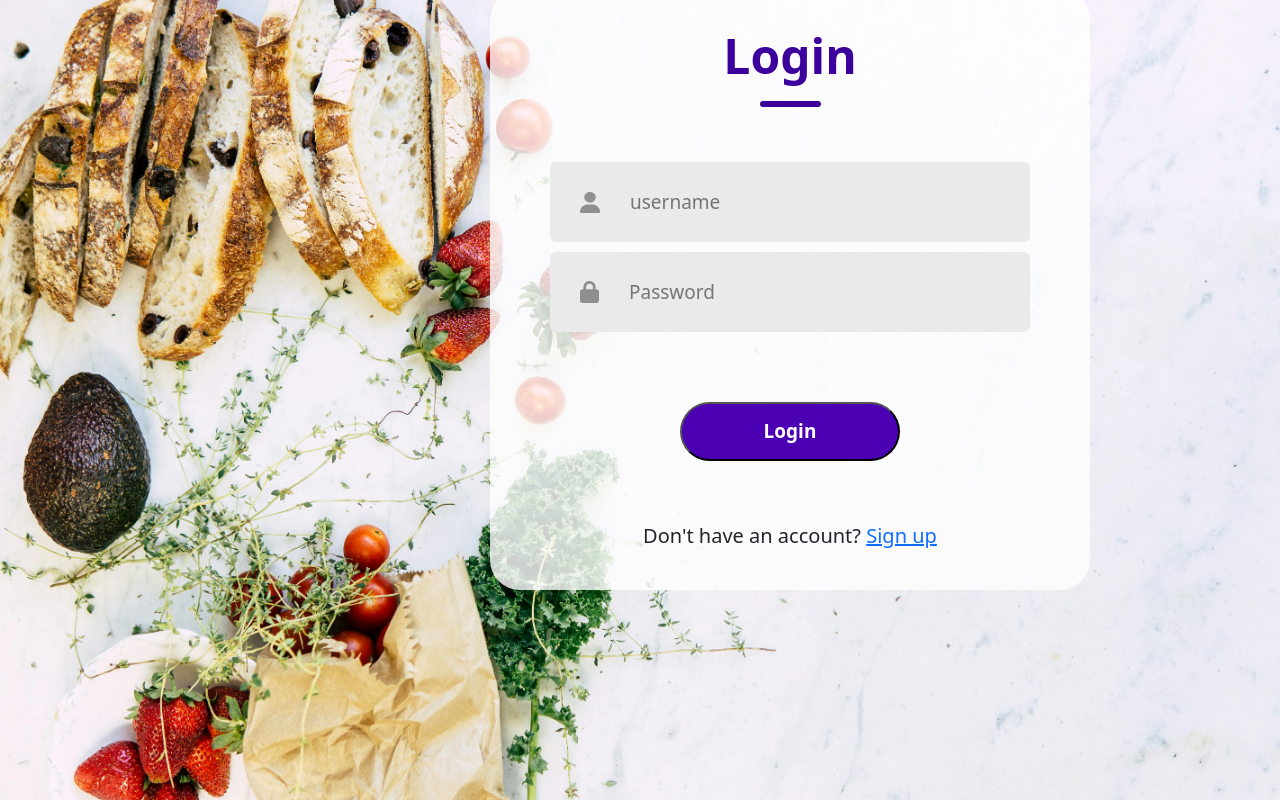
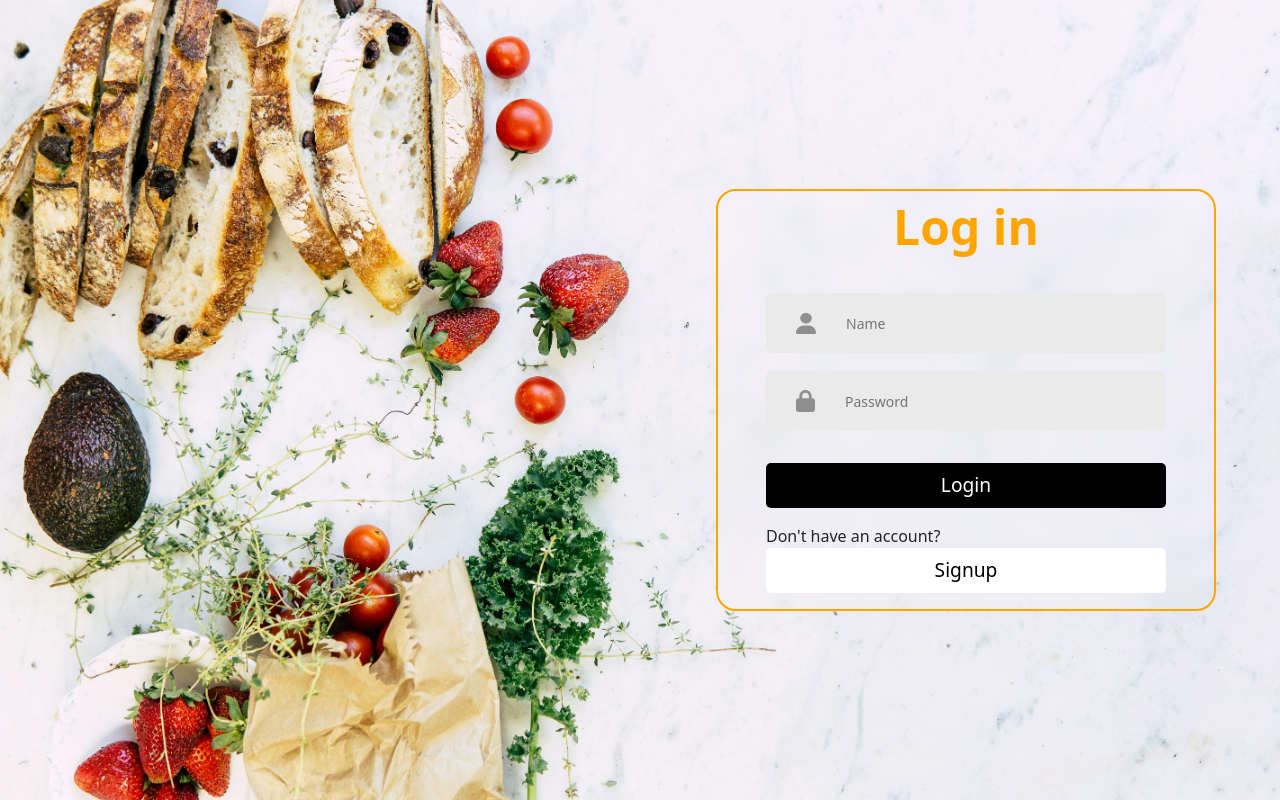
Before and after one commit to gaurav1954/CookConnect, a React (Vite) app in the folder frontend/: page /login in a window 1280 px wide. Built offline with nearby package versions, Linux system fonts and the light colour scheme.

Commit message:
finalized login

```diff
--- a/frontend/src/components/LS.css
+++ b/frontend/src/components/LS.css
@@ -1,19 +1,3 @@
-.container {
-    display: flex;
-    flex-direction: column;
-    background: #fff;
-    width: 600px;
-    height: 600px;
-    margin-bottom: 220px;
-    margin-right: 190px;
-    background: rgba(255, 255, 255, 0.8);
-    border-radius: 30px;
-
-}
-.sing-up-link{
-    font-size: 20px;
-    text-align: center;
-}
 .outer-container {
     background-image: url('../assets/loginImage.jpg');
     background-repeat: no-repeat;
@@ -23,102 +7,101 @@
     display: flex;
     justify-content: flex-end;
     align-items: center;
-}
-.header {
-    display: flex;
-    flex-direction: column;
-    align-items: center;
-    gap: 9px;
-    width: 100%;
-    margin-top: 30px;
-}
-
-.text {
-    color: #3c009d;
-    font-size: 48px;
-    font-weight: 700;
-}
-
-.underline {
-    width: 61px;
-    height: 6px;
-    background: #3c009d;
-    border-radius: 9px;
+    padding: 0rem 4rem;
 
 }
 
-.inputs {
-    margin-top: 55px;
-    display: flex;
-    flex-direction: column;
-    gap: 10px;
+.containerr {
+    height: fit-content;
+    padding: 0rem 3rem;
+    background: rgba(255, 255, 255, 0.1);
+    /* Adjust background color and opacity */
+    backdrop-filter: blur(8px);
+    border-radius: 20px;
 }
 
-.input {
+.login-container {
+    font-size: 22px;
+    font-style: italic;
+}
+
+.login-button {
+    border-radius: 20px;
+    padding: 12px;
+    margin: 10px;
+}
+
+.sub-con {
+    margin-top: 2rem;
+    width: 100%;
+    display: flex;
+    justify-content: center;
+
+}
+
+.btnn {
+    border: none;
+    font-size: 1.2rem;
+    padding: .5rem 1.5rem;
+    width: 100%;
+    border-radius: 5px;
+}
+
+
+.submit-btn {
+    background-color: black;
+    color: white;
+}
+
+.login-btn {
+    background-color: white;
+    color: black;
+}
+
+.inputss {
+    margin-top: 30px;
+    max-width: 100%;
+}
+
+.inputt {
     display: flex;
     align-items: center;
-    margin: auto;
-    width: 480px;
-    height: 80px;
+    width: 400px;
+    height: 60px;
     background: #eaeaea;
     border-radius: 6px;
+    margin-top: 18px;
 }
 
-.input img {
-    margin: 0px 30px;
-}
-
-.input input {
-    height: 50px;
-    width: 400px;
+.inputt input {
+    height: 100%;
+    width: 350px;
     background: transparent;
     border: none;
     outline: none;
     color: #797979;
-    font-size: 19px;
+    font-size: 14px;
 }
 
-.forget-password {
-    padding-left: 70px;
-    margin-top: 27px;
-    color: #797979;
-    font-size: 18px;
+.log-con {
+    margin: 1rem auto;
 }
 
-.forget-password span {
-    color: #3c009d;
-    cursor: pointer;
+.log-con p {
+    margin-bottom: 0;
 }
 
-.submit-container {
-    display: flex;
-    gap: 30px;
-    margin: 60px auto;
+.inputt img {
+    margin: 0px 30px;
 }
 
-.submit {
-    display: flex;
-    justify-content: center;
-    align-items: center;
-    width: 220px;
-    height: 59px;
-    color: #fff;
-    background: #4c00b4;
-    border-radius: 50px;
-    font-size: 19px;
-    font-weight: 700;
-    cursor: pointer;
+.val-error {
+    width: 100%;
+    color: red;
 }
 
-.gray {
-    background: #eaeaea;
-    color: #676767;
-
+.headText {
+    font-size: 3rem;
+    text-align: center;
+    font-weight: 700;
 }
-
-.validation-error {
-    margin: auto;
-    width: 480px;
-    height: 20px;
-    color: red;
-}
--- a/frontend/src/components/LogIn.jsx
+++ b/frontend/src/components/LogIn.jsx
@@ -43,31 +43,37 @@ export default function Login() {
   const handleChange = (e) => {
     setFormData({ ...formData, [e.target.name]: e.target.value });
   };
+  const handleRedirect = () => {
+    navigate('/signup')
+  }
 
   return (
     <div className="outer-container">
-      <div className='container'>
+      <div className='containerr border-2'>
         <div className='header'>
-          <div className="text">Login</div>
-          <div className="underline"></div>
+          <div className="headText orange">Log in</div>
         </div>
-        <form className="inputs" onSubmit={handleSubmit}>
-          <div className="input">
+        <form className="inputss" onSubmit={handleSubmit}>
+          <div className={`inputt`}>
             <img src={user_icon} alt="" />
-            <input type="text" name="username" placeholder='username' value={formData.username} onChange={handleChange} />
+            <input type="text" name="username" placeholder='Name' value={formData.username} onChange={handleChange} />
           </div>
-          <div className="input">
+          <div className="inputt">
             <img src={pass_icon} alt="" />
             <input type="password" name="password" placeholder='Password' value={formData.password} onChange={handleChange} />
           </div>
-          {err && <div className="error validation-error">{err}</div>}
-          <div className="submit-container">
-            <button type="submit" className="submit">Login</button>
+          <div className="sub-con">
+            <button type="submit" className="submit-btn btnn" onClick={handleSubmit}>Login</button>
           </div>
+        </form>
+        <div className="log-con">
+          <p>Don't have an account?</p>
+          <button onClick={handleRedirect} className="login-btn btnn">Signup</button>
+        </div>
 
-        </form>
-        <p className='sing-up-link'>Don't have an account? <a href="/signup">Sign up</a></p>
+
       </div>
     </div>
+
   );
 }
--- a/frontend/src/components/SignUP.jsx
+++ b/frontend/src/components/SignUP.jsx
@@ -74,9 +74,9 @@ export default function SignUp() {
 
   return (
     <div className="container-wrapperr">
-      <div className='containerr'>
+      <div className='containerr border-2'>
         <div className='header'>
-          <div className="text orange">Sign Up</div>
+          <div className="headText orange">Sign Up</div>
         </div>
         <form className="inputss" onSubmit={handleSubmit}>
           <div className={`inputt ${!isUsernameUnique ? 'not-unique' : ''}`}>
--- a/frontend/src/components/singup.css
+++ b/frontend/src/components/singup.css
@@ -46,6 +46,9 @@
     border-radius: 5px;
 }
 
+.border-2 {
+    border: 2px solid orange;
+}
 
 .submit-btn {
     background-color: black;
```
